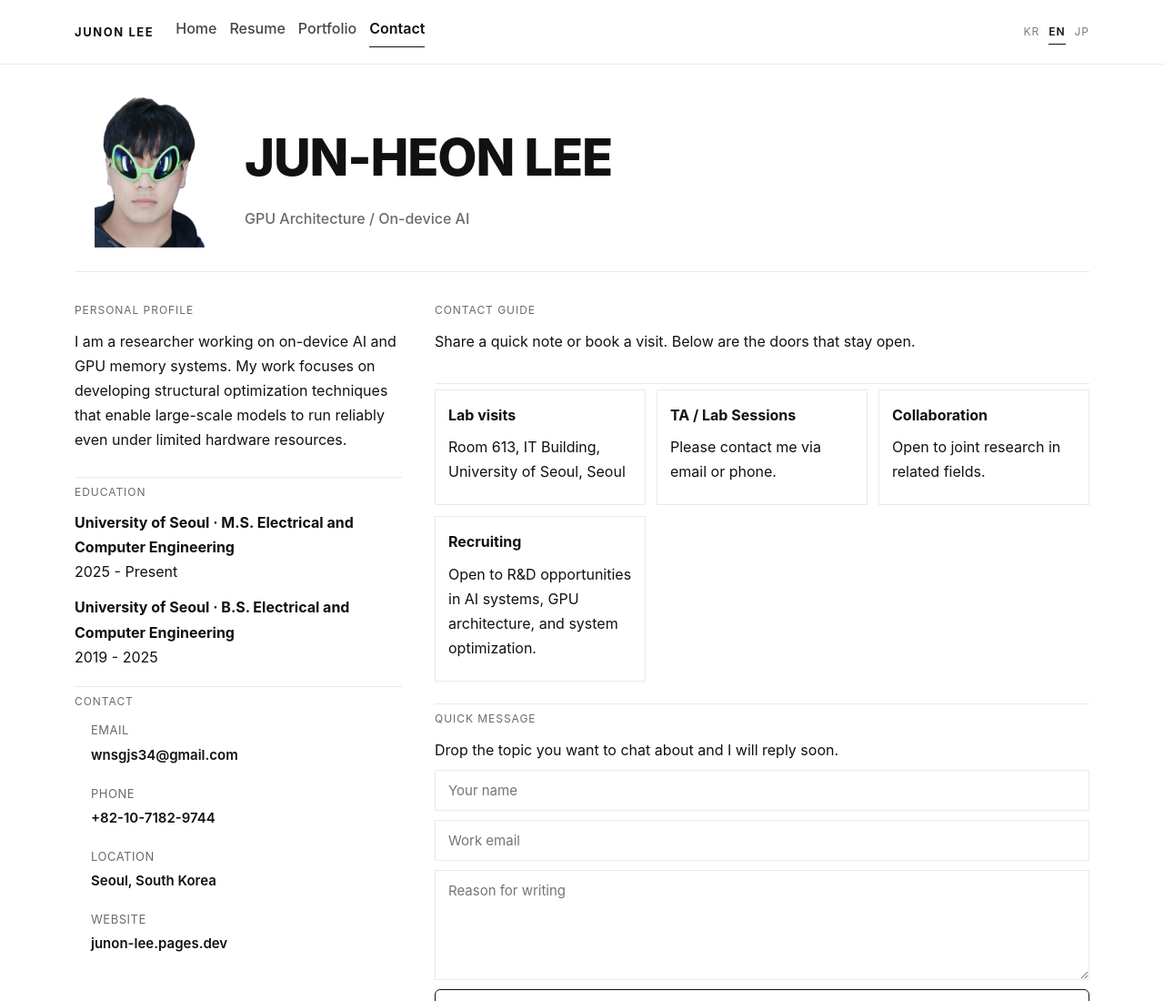
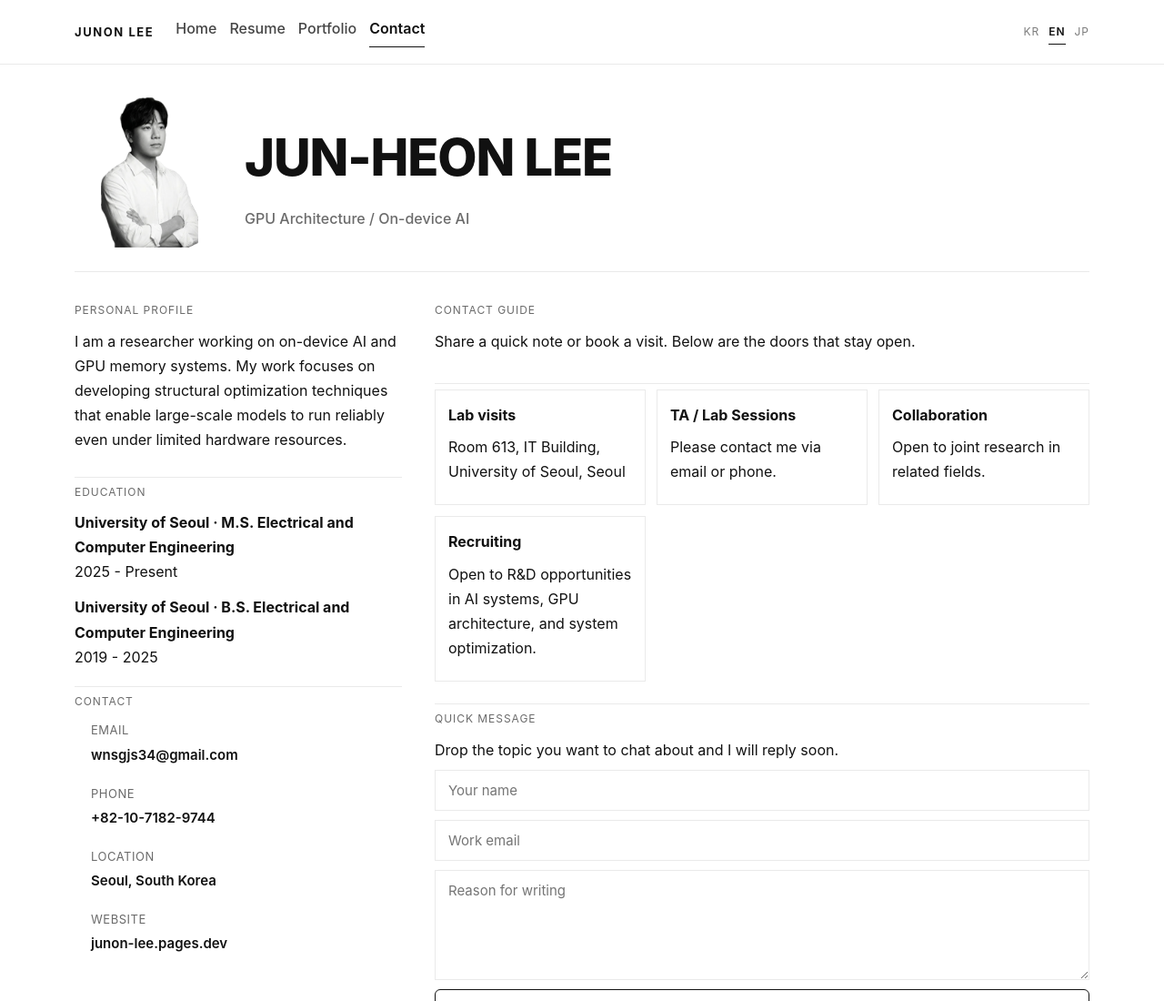
Before and after one commit to Junon-archive/my-website, a plain HTML site: page contact.html in a window 1280 px wide. Shown: the top 1100 px of the page at 91% size. Drawn offline with Linux system fonts and the light colour scheme.

Commit message:
Update contact.html
프로필 사진 수정

```diff
--- a/contact.html
+++ b/contact.html
@@ -30,7 +30,7 @@
 <main class="container">
     <div class="hero">
         <div class="avatar">
-            <img src="assets/img/alien.png" alt="profile">
+            <img src="assets/img/mono_profile.png" alt="profile">
         </div>
         <div class="identity">
             <h1 data-lang="profile_name">Your Name</h1>
```
